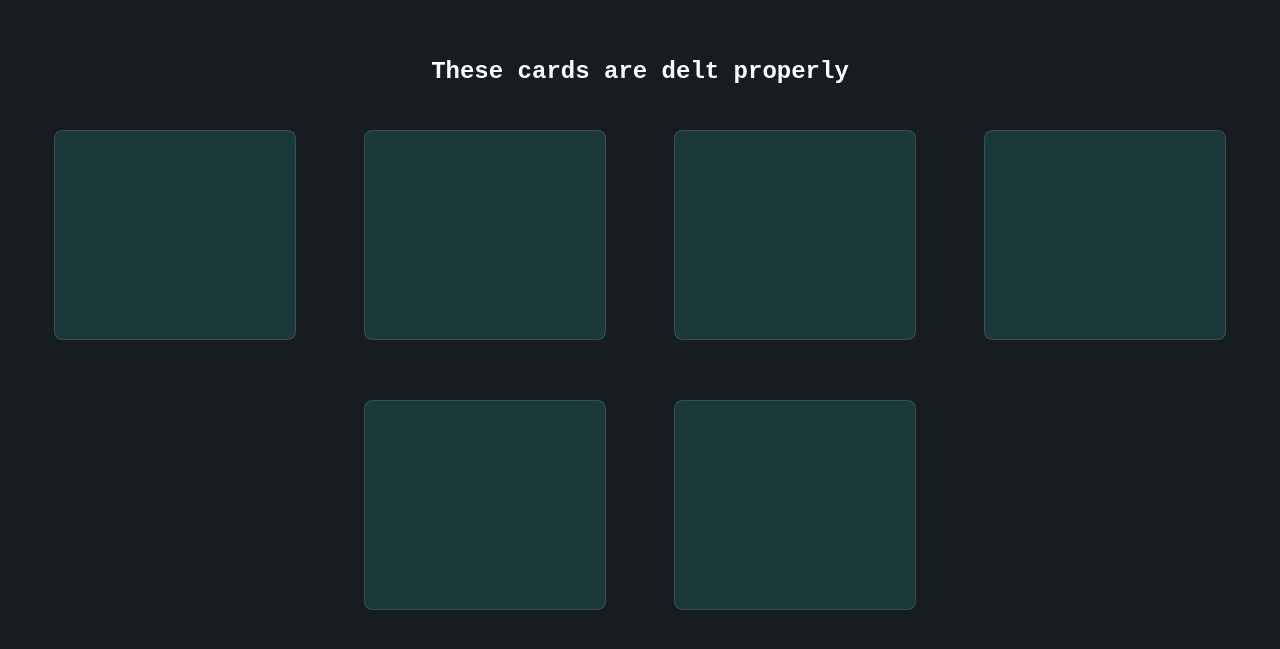
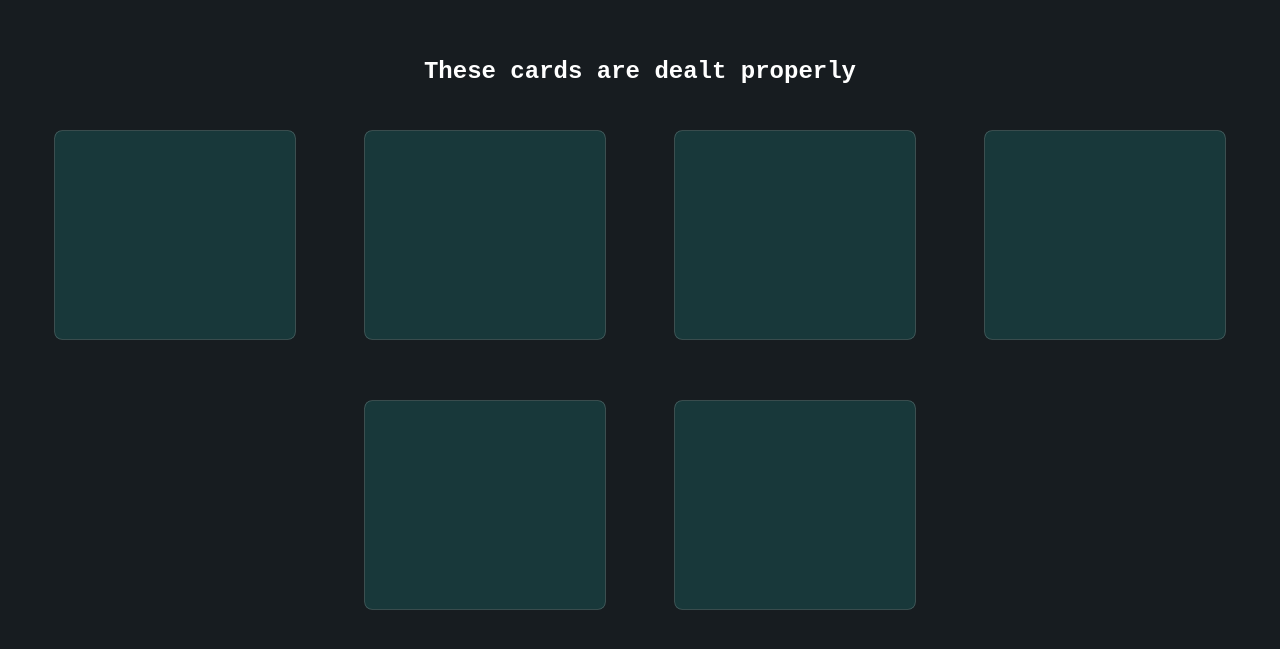
Before and after one commit to Tobiwan8/PersonalHP, a plain HTML site: page index.html in a window 1280 px wide. Shown: the part 3263-3912 px from the top of the page. Drawn offline with Linux system fonts and the light colour scheme.

Commit message:
no real changes

```diff
--- a/index.html
+++ b/index.html
@@ -10,8 +10,6 @@
     <title>TobiWan</title>
 </head>
 <body>
-    <div id="fullpage">
-        <div class="content">
             <div id="blob"></div>
             <div id="blur"></div>
 
@@ -46,7 +44,7 @@
                 </section>
 
                 <section>
-                <h2>These cards are delt properly</h2>
+                    <h2>These cards are dealt properly</h2>
                     <div id="cards">
                         <div class="card hidden"></div>
                         <div class="card hidden"></div>
@@ -56,7 +54,5 @@
                         <div class="card hidden"></div>
                     </div>
                 </section>
-        </div>
-    </div>
 </body>
 </html>
--- a/src/css/style.css
+++ b/src/css/style.css
@@ -1,10 +1,12 @@
 body{
     background-color: #171C20;
-    height: 100%;
     margin: 0;
     font-family: "Montserrat", monospace;
     overflow: scroll;
     overflow-x: hidden;
+    scroll-snap-type: y mandatory;
+    flex-direction: column;
+    display: flex;
 }
 
 @keyframes rotate{
@@ -132,13 +134,13 @@ section{
     place-items: center;
     align-content: center;
     height: 100vh;
-    width: 100vw;
-    scroll-snap-type: y mandatory;
-    overflow-y: scroll;
+    scroll-snap-align: start;
 }
 
 ::-webkit-scrollbar {
     width: 2px;
+    margin: 0;
+    padding: 0;
     background-color: #171C20;
 }
 
```
Also changed, not shown: src/img/logo.png. Lines whose indentation alone changed are shown as unchanged.
